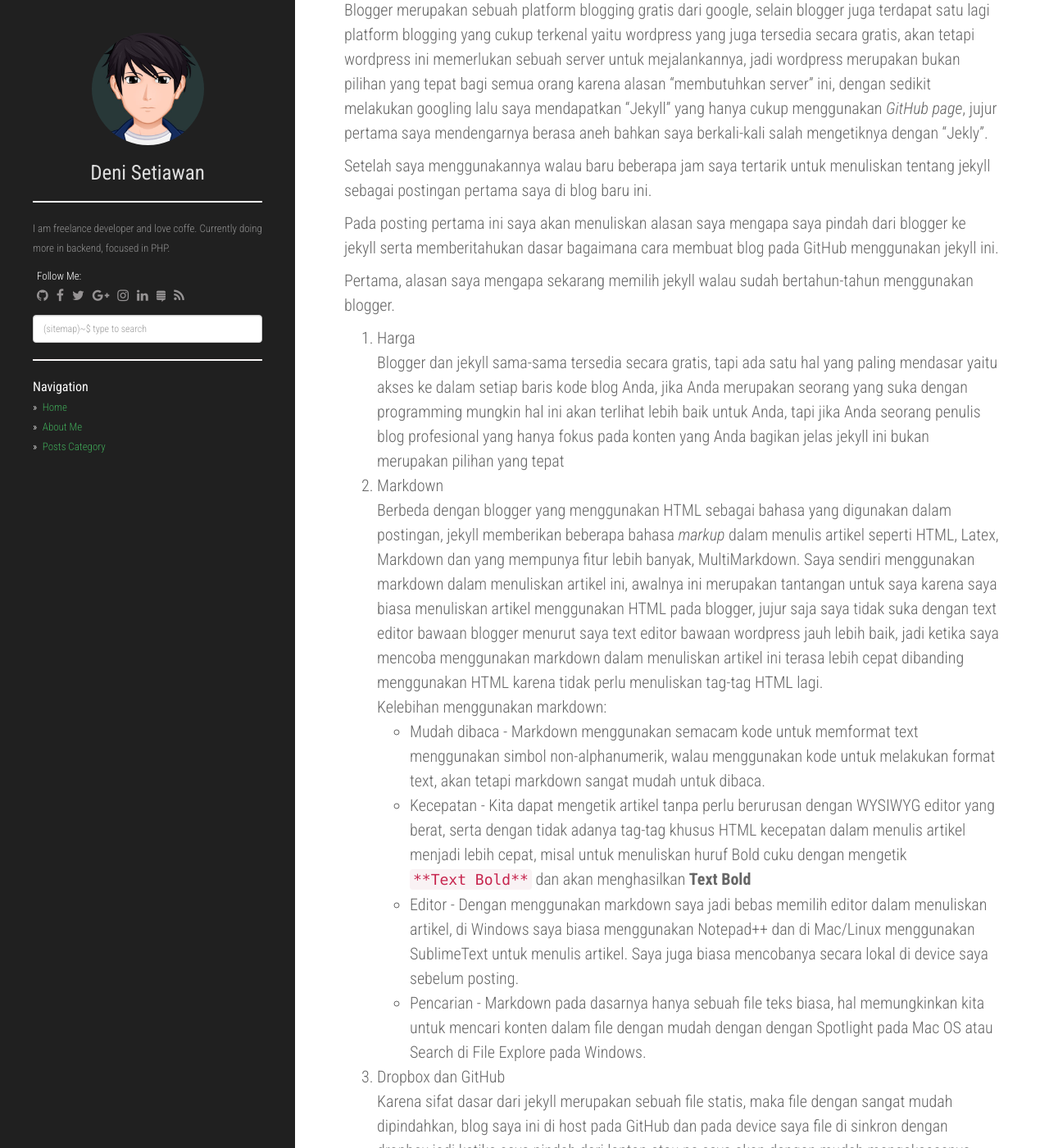
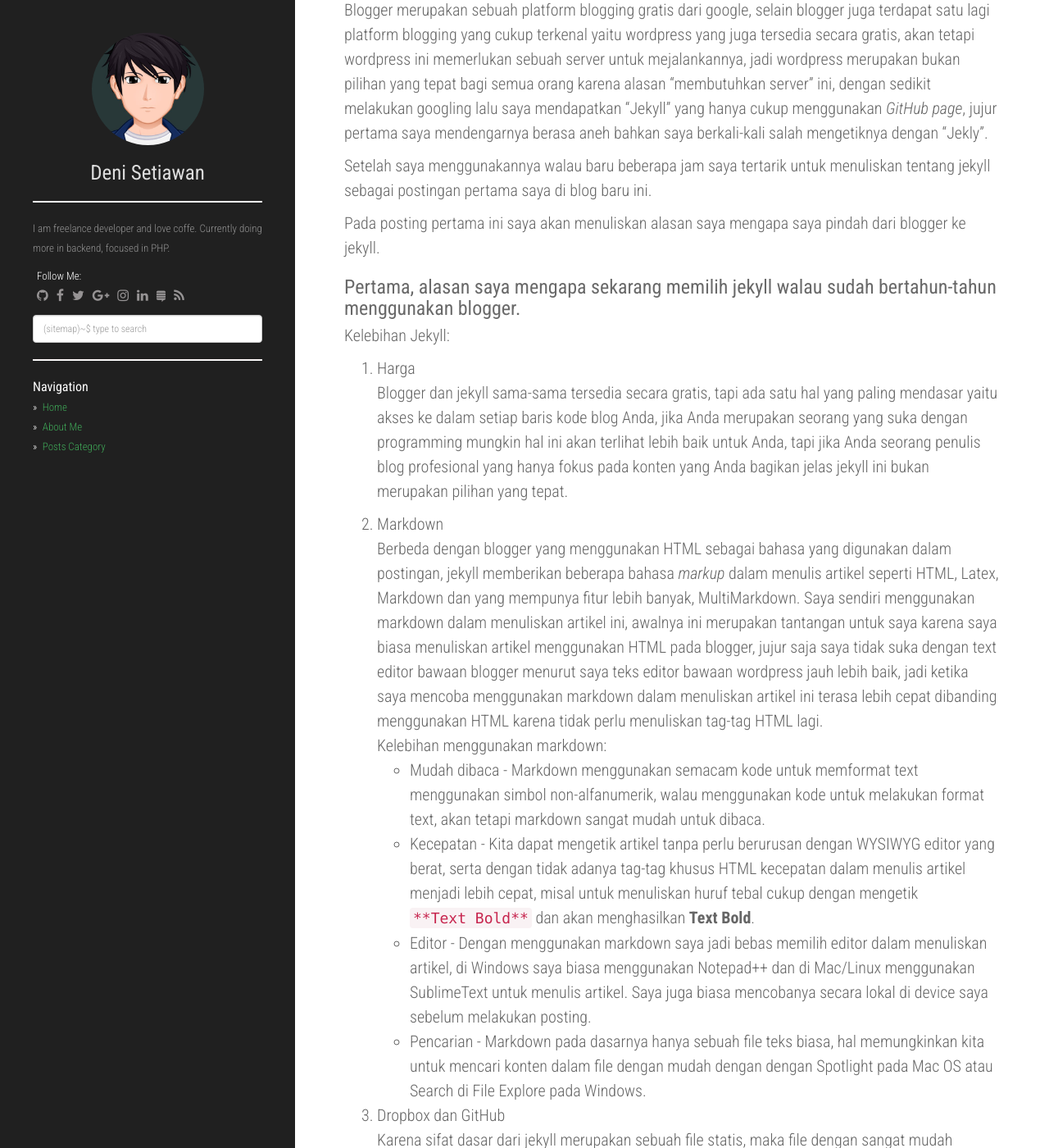
Before and after one commit to HeyDSN/HeyDSN.github.io, a Jekyll site: the page built from _posts/2017-05-07-apa-itu-jekyll.md, in a window 1280 px wide and 1400 px high, scrolled down 257 px. Shown: the whole window at 82% size. Built offline with Jekyll 4.4.1, drawn with Linux system fonts in a browser that asks for light colours; nearby versions of some CDN libraries; emoji names are drawn with the system emoji font; comment, search, counter and statistics services are not loaded; some of the changed text lies outside the part shown.

Commit message:
Final first post!

```diff
--- a/_posts/2017-05-07-apa-itu-jekyll.md
+++ b/_posts/2017-05-07-apa-itu-jekyll.md
@@ -1,33 +1,38 @@
 ---
 layout: post
 title:  "Jekyll"
-date:   2017-05-07 21:13:00 +0700
+date:   2017-05-08 21:54:00 +0700
 categories: [blogging, tutorial, jekyll]
 ---
 
-Apa itu jekyll, kenapa jekyll? :grimacing:
+Apa itu jekyll, kenapa jekyll? Apa kelebihannya dibanding blogger? :grimacing:
 
-Sudah bertahun-tahun yang lalu sejak saya pertama kali memulai dunia blogging, berawal dari tugas masa SMP yang awalnya hanya 2 buah posting sampai mengenal dasar-dasar sintaks _HTML,CSS, dan JavaScript_.
+Sudah bertahun-tahun yang lalu sejak saya pertama kali memulai dunia blogging, berawal dari tugas masa SMP yang awalnya hanya 2 buah artikel sampai mengenal dasar-dasar sintaks _HTML,CSS, dan JavaScript_.
 
 Blogger merupakan sebuah platform blogging gratis dari google, selain blogger juga terdapat satu lagi platform blogging yang cukup terkenal yaitu wordpress yang juga tersedia secara gratis, akan tetapi wordpress ini memerlukan sebuah server untuk mejalankannya, jadi wordpress merupakan bukan pilihan yang tepat bagi semua orang karena alasan "membutuhkan server" ini, dengan sedikit melakukan googling lalu saya mendapatkan "Jekyll" yang hanya cukup menggunakan _GitHub page_, jujur pertama saya mendengarnya berasa aneh bahkan saya berkali-kali salah mengetiknya dengan "Jekly".
 
 Setelah saya menggunakannya walau baru beberapa jam saya tertarik untuk menuliskan tentang jekyll sebagai postingan pertama saya di blog baru ini.
 
-Pada posting pertama ini saya akan menuliskan alasan saya mengapa saya pindah dari blogger ke jekyll serta memberitahukan dasar bagaimana cara membuat blog pada GitHub menggunakan jekyll ini.
+Pada posting pertama ini saya akan menuliskan alasan saya mengapa saya pindah dari blogger ke jekyll.
 
-Pertama, alasan saya mengapa sekarang memilih jekyll walau sudah bertahun-tahun menggunakan blogger.
+### Pertama, alasan saya mengapa sekarang memilih jekyll walau sudah bertahun-tahun menggunakan blogger.
+
+Kelebihan Jekyll:
 
 1. Harga<br/>
-	Blogger dan jekyll sama-sama tersedia secara gratis, tapi ada satu hal yang paling mendasar yaitu akses ke dalam setiap baris kode blog Anda, jika Anda merupakan seorang yang suka dengan programming mungkin hal ini akan terlihat lebih baik untuk Anda, tapi jika Anda seorang penulis blog profesional yang hanya fokus pada konten yang Anda bagikan jelas jekyll ini bukan merupakan pilihan yang tepat
+	Blogger dan jekyll sama-sama tersedia secara gratis, tapi ada satu hal yang paling mendasar yaitu akses ke dalam setiap baris kode blog Anda, jika Anda merupakan seorang yang suka dengan programming mungkin hal ini akan terlihat lebih baik untuk Anda, tapi jika Anda seorang penulis blog profesional yang hanya fokus pada konten yang Anda bagikan jelas jekyll ini bukan merupakan pilihan yang tepat.
+
 2. Markdown<br/>
-	Berbeda dengan blogger yang menggunakan HTML sebagai bahasa yang digunakan dalam postingan, jekyll memberikan beberapa bahasa _markup_ dalam menulis artikel seperti HTML, Latex, Markdown dan yang mempunya fitur lebih banyak, MultiMarkdown. Saya sendiri menggunakan markdown dalam menuliskan artikel ini, awalnya ini merupakan tantangan untuk saya karena saya biasa menuliskan artikel menggunakan HTML pada blogger, jujur saja saya tidak suka dengan text editor bawaan blogger menurut saya text editor bawaan wordpress jauh lebih baik, jadi ketika saya mencoba menggunakan markdown dalam menuliskan artikel ini terasa lebih cepat dibanding menggunakan HTML karena tidak perlu menuliskan tag-tag HTML lagi.<br/>
+	Berbeda dengan blogger yang menggunakan HTML sebagai bahasa yang digunakan dalam postingan, jekyll memberikan beberapa bahasa _markup_ dalam menulis artikel seperti HTML, Latex, Markdown dan yang mempunya fitur lebih banyak, MultiMarkdown. Saya sendiri menggunakan markdown dalam menuliskan artikel ini, awalnya ini merupakan tantangan untuk saya karena saya biasa menuliskan artikel menggunakan HTML pada blogger, jujur saja saya tidak suka dengan text editor bawaan blogger menurut saya teks editor bawaan wordpress jauh lebih baik, jadi ketika saya mencoba menggunakan markdown dalam menuliskan artikel ini terasa lebih cepat dibanding menggunakan HTML karena tidak perlu menuliskan tag-tag HTML lagi.<br/>
 	Kelebihan menggunakan markdown:
-	* Mudah dibaca - Markdown menggunakan semacam kode untuk memformat text menggunakan simbol non-alphanumerik, walau menggunakan kode untuk melakukan format text, akan tetapi markdown sangat mudah untuk dibaca.
-	* Kecepatan - Kita dapat mengetik artikel tanpa perlu berurusan dengan WYSIWYG editor yang berat, serta dengan tidak adanya tag-tag khusus HTML kecepatan dalam menulis artikel menjadi lebih cepat, misal untuk menuliskan huruf Bold cuku dengan mengetik `**Text Bold**` dan akan menghasilkan **Text Bold**
-	* Editor -  Dengan menggunakan markdown saya jadi bebas memilih editor dalam menuliskan artikel, di Windows saya biasa menggunakan Notepad++ dan di Mac/Linux menggunakan SublimeText untuk menulis artikel. Saya juga biasa mencobanya secara lokal di device saya sebelum posting.
+	* Mudah dibaca - Markdown menggunakan semacam kode untuk memformat text menggunakan simbol non-alfanumerik, walau menggunakan kode untuk melakukan format text, akan tetapi markdown sangat mudah untuk dibaca.
+	* Kecepatan - Kita dapat mengetik artikel tanpa perlu berurusan dengan WYSIWYG editor yang berat, serta dengan tidak adanya tag-tag khusus HTML kecepatan dalam menulis artikel menjadi lebih cepat, misal untuk menuliskan huruf tebal cukup dengan mengetik `**Text Bold**` dan akan menghasilkan **Text Bold**.
+	* Editor -  Dengan menggunakan markdown saya jadi bebas memilih editor dalam menuliskan artikel, di Windows saya biasa menggunakan Notepad++ dan di Mac/Linux menggunakan SublimeText untuk menulis artikel. Saya juga biasa mencobanya secara lokal di device saya sebelum melakukan posting.
 	* Pencarian - Markdown pada dasarnya hanya sebuah file teks biasa, hal memungkinkan kita untuk mencari konten dalam file dengan mudah dengan dengan Spotlight pada Mac OS atau Search di File Explore pada Windows.
+
 3. Dropbox dan GitHub<br/>
 	Karena sifat dasar dari jekyll merupakan sebuah file statis, maka file dengan sangat mudah dipindahkan, blog saya ini di host pada GitHub dan pada device saya file di sinkron dengan dropbox jadi ketika saya pindah dari laptop atau pc saya akan dengan mudah mengakasesnya secara lokal karena sudah sinkron dengan dropbox.
+
 4. Menjalankan versi development di lokal<br/>
 	Dengan jekyll Anda dapat menjalankan blog secara online atau offline semudah _copy and paste_ cukup jalankan _terminal_, pindah ke folder tempat jekyll Anda berada dan jalankan perintah:
 
@@ -35,3 +40,21 @@ Pertama, alasan saya mengapa sekarang memilih jekyll walau sudah bertahun-tahun
 
 	Maka blog Anda sudah dapat diakses secara offline, tentu saja sebelumnya pastikan bahwa jekyll sudah terinstall pada Mac/Linux Anda, silahkan lihat _[Cara install jekyll](http://jekyllrb.com/docs/installation/)_ untuk memulainya dan untuk Windows silahkan lihat _[Cara install jekyll pada Windows](https://jekyllrb.com/docs/windows/)_. Setelah jekyll terinstall dah Anda sudah selesai melakukan konfigurasi blog sesuai keinginan cukup _commit_ file Anda ke akun GitHub milik Anda dan blog dapat dilihat secara online.
 5. Fleksibilitas<br/>
+	Karena jekyll menggunakan file statis dan tidak menggunakan database menjadikannya tidak hanya lebih ramah resource tetapi juga lebih mudah untuk melakukan banyak kostumisasi yang tidak mungkin dilakukan pada blogger, misalnya menggunakan tema yang berbeda pada suatu halaman yang tidak mungkin dapat dilakukan pada blogger.
+
+	Sebagai contoh, saya ingin menuliskan sebuah _resume_ online menggunakan alamat khusus `https://zerosite.github.io/my-resume` dan ingin menggunakan tampilan khusus saya cukup membuat sebuah file HTML baru dengan CSS dan selesai, hal yang tidak mungkin untuk dilakukan pada blogger.
+
+### Selain kelebihan jekyll di atas, ada juga beberapa kekurangan yang dimiliki jekyll.
+
+Selain banyak kelebihan yang dimiliki oleh jekyl, terdapat juga beberapa kekurangan yang mungkin jadi pertimbangan untuk menggunakannya:
+
+1. Template sedikit - Berbeda dengan blogger yang memiliki ratusan bahkan ribuan template siap pakai yang tersebar di internet, jekyll memiliki sedikit varian template yang tersedia, jadi jika ingin menggunakan jekyll bersiap untuk terlihat memiliki template yang mirip dengan blog jekyll lainnya, kecuali Anda sudah siap untuk menggali style CSS bawaan dari jekyll untuk dimodifikasi.
+2. Perlu belajar hal baru - Untuk menggunakan jekyll kita harus mengerti menggunakan GitHub dan GitHub Page. Mungkin ini tidak sepenuhnya kekurangan karena ini bisa juga sekalian belajar tentang GitHub karena sangat berguna pada dunia programming dalam team, dan juga GitHub memiliki aplikasi desktop yang sangat mudah untuk digunakan.
+3. Tidak ada dashboard - Pada blogger mungkin Anda terbiasa membuat posting menggunakan tools yang disediakan secara online dalam dashboard blogger. Dengan menggunakan jekyll, berarti Anda harus membuat file posting secara manual file demi file.
+![File by file](/static/img/posts/2017-08/file-by-file.png "File by File")
+
+### Kesimpulan
+
+Blogger merupakan platform yang bagus untuk menghemat waktu, cukup dengan mendaftar Anda langsung bisa menuliskan artikel di blog baru Anda. Menggunakan jekyll berarti Anda harus melakukan beberapa setup terlebih dahulu sebelum dapat menuliskan sebuah artikel. Bagi Anda yang ingin membangun sebuah blog dengan akses penuh ke dalamnya jekyll dan GitHub Page merupakan sebuah pilihan yang tepat. Jika Anda ingin melakukan mengelola blog Anda di server sendiri dengan murah dan resource rendah serta memiliki kemampuan menggunakan teks/kode editor, maka Anda akan menyukainya. Seperti saya katakan sebelumnya untuk menggunakan jekyll harus memiliki sedikit kemampuan dan kemauan belajar menggunakan GitHub, jika Anda telah memilih pindah dari blogger atau lainnya seperti wordpress, maka website jekyll telah menyediakan semua [tools yang Anda butuhkan](http://jekyllrb.com/docs/migrations/).
+
+Jika Anda migrasi dari platform blogging Anda ke jekyll atau sudah menjadi pengguna jekyll, tuliskan komentar di bawah dan bagikan pengalaman Anda menggunakan jekyll. Saya ingin melihat apa yang orang lain lakukan pada jekyll mereka, seperti saya yang mengubah template dari [template ini](https://agusmakmun.github.io/) hingga menjadi seperti sekarang ini dengan kemampuan HTML dan CSS saya yang seadanya.
```
Also changed, not shown: static/img/posts/2017-08/file-by-file.png (added).
